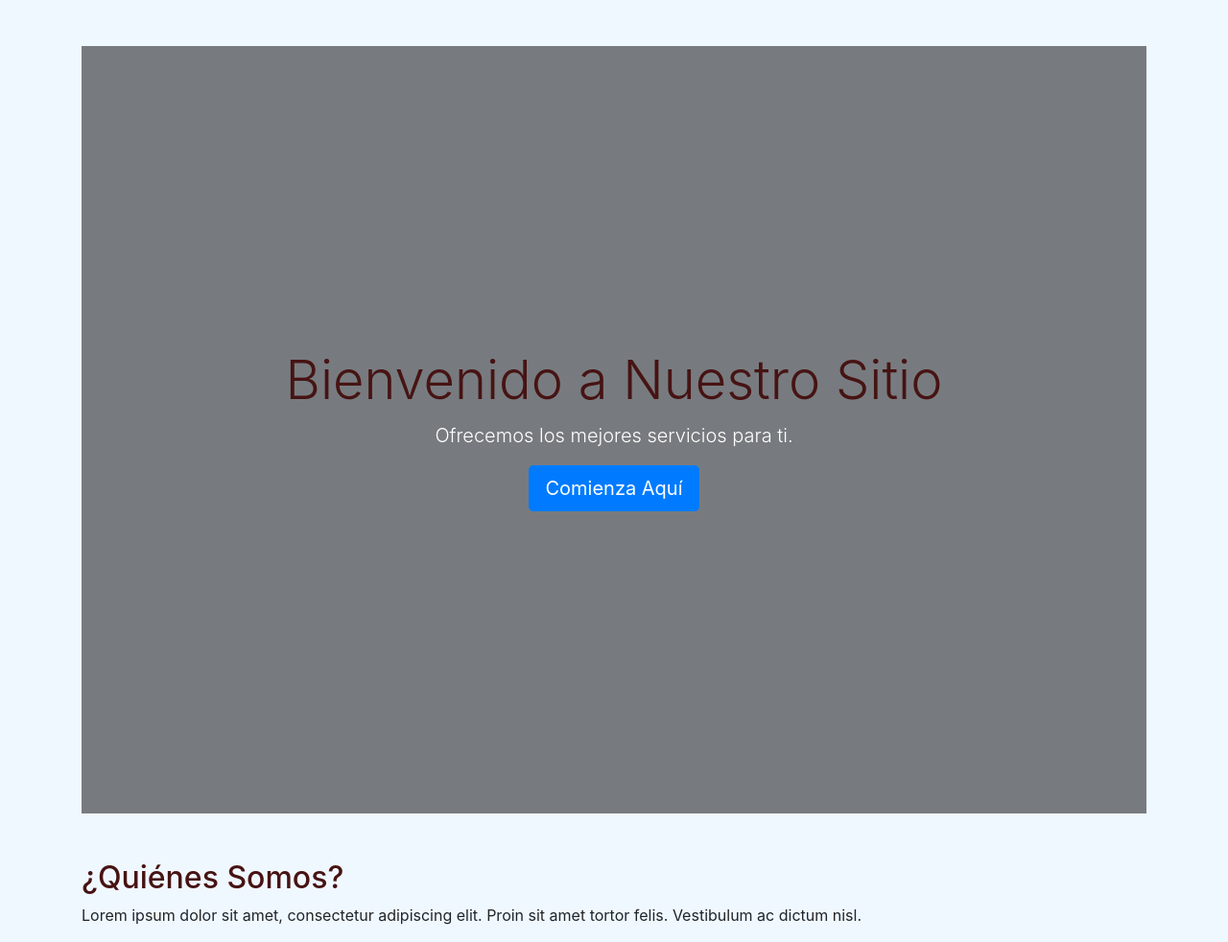
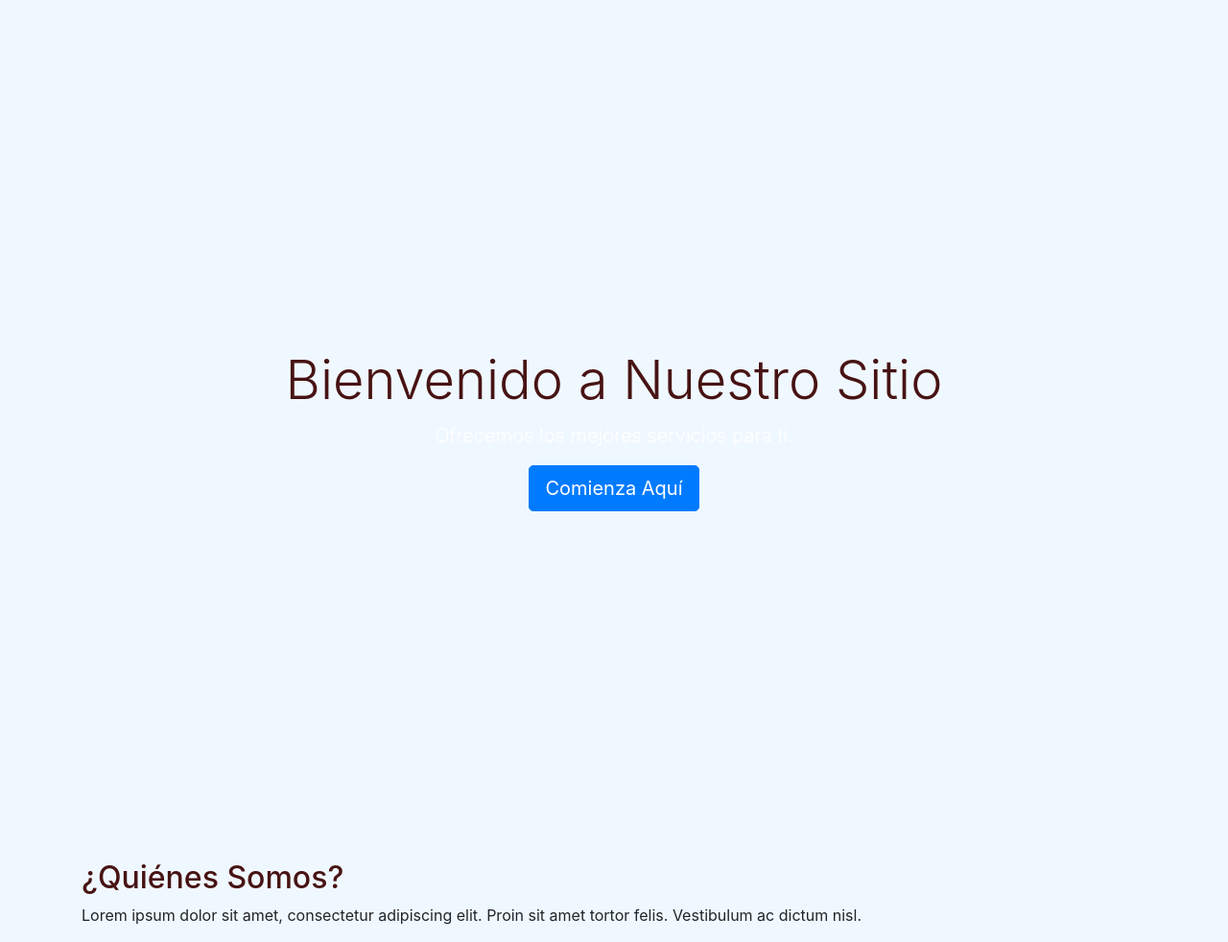
Before and after one commit to samsepiol-alt/django-recursos, a Django app: template templates/home.html in a window 1280 px wide. Shown: the part 56-1038 px from the top of the page at 96% size. Run offline with Django 3.2, Linux system fonts and the light colour scheme; the template is opened without the code that fills it, so the values that code supplies are empty; some libraries are stand-ins or nearby versions.

Commit message:
cambios css

```diff
--- a/static/css/styles.css
+++ b/static/css/styles.css
@@ -1,13 +1,23 @@
 /* static/css/styles.css */
 body {
     background-color: #f0f8ff;
+    padding-top: 56px; /* Espacio para la barra de navegación */
+
 }
 
-.hero {
-    height: 100vh;
-    background: rgba(0, 0, 0, 0.5); /* Fondo oscuro semitransparente */
-}
 
 h1, h2 {
     color: #471313; /* Texto blanco */
 }
+
+
+.hero {
+    height: 100vh; /* Altura de la sección hero */
+    background: url('https://via.placeholder.com/1920x1080') no-repeat center center; /* Imagen de fondo */
+    background-size: cover;
+    display: flex;
+    justify-content: center;
+    align-items: center;
+    color: white;
+    text-align: center;
+}
--- a/templates/base.html
+++ b/templates/base.html
@@ -1,28 +1,18 @@
 {% load static %}
+<!--CARGAR archivos estaticos-->
 <!DOCTYPE html>
 <html lang="es">
 <head>
     <meta charset="UTF-8">
     <meta name="viewport" content="width=device-width, initial-scale=1.0">
+    <!--definir el titulo del bloque-->
     <title>{% block title %}Página{% endblock %}</title>
     <link rel="stylesheet" href="https://maxcdn.bootstrapcdn.com/bootstrap/4.5.2/css/bootstrap.min.css">
     <style>
-        body {
-            padding-top: 56px; /* Espacio para la barra de navegación */
-        }
-        .hero {
-            height: 100vh; /* Altura de la sección hero */
-            background: url('https://via.placeholder.com/1920x1080') no-repeat center center; /* Imagen de fondo */
-            background-size: cover;
-            display: flex;
-            justify-content: center;
-            align-items: center;
-            color: white;
-            text-align: center;
-        }
+
     </style>
 
-<link rel="stylesheet" href="{% static 'css/styles.css' %}"> <!-- Incluye el CSS estático -->
+<link rel="stylesheet" href="{% static 'css/styles.css' %}"> <!-- incluye el CSS estatico -->
 
 </head>
 <body>
@@ -50,6 +40,7 @@
 
 <!-- Contenido específico de cada página -->
 <div class="container mt-5">
+    <!--cargar bloque-->
     {% block content %}{% endblock %}
 </div>
 
@@ -59,7 +50,7 @@
 <script src="https://code.jquery.com/jquery-3.5.1.slim.min.js"></script>
 <script src="https://cdn.jsdelivr.net/npm/@popperjs/core@2.9.3/dist/umd/popper.min.js"></script>
 <script src="https://maxcdn.bootstrapcdn.com/bootstrap/4.5.2/js/bootstrap.min.js"></script>
-
+<!--incluye el js statico-->
 <script src="{% static 'js/scripts.js' %}"></script>
 
 </body>
```
